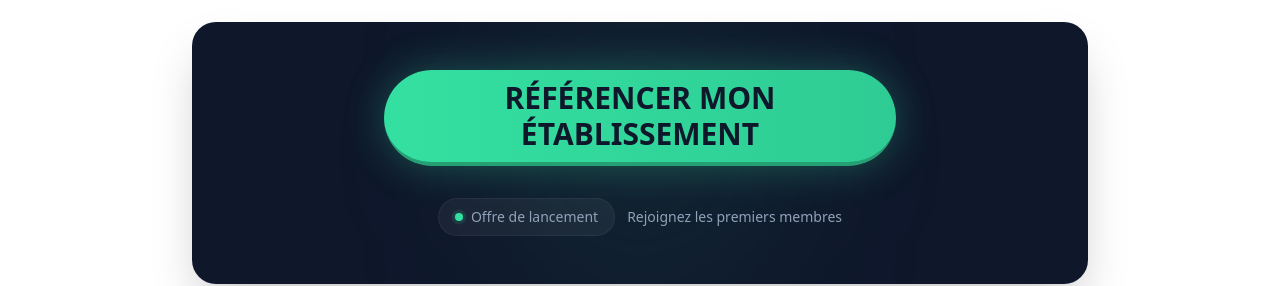
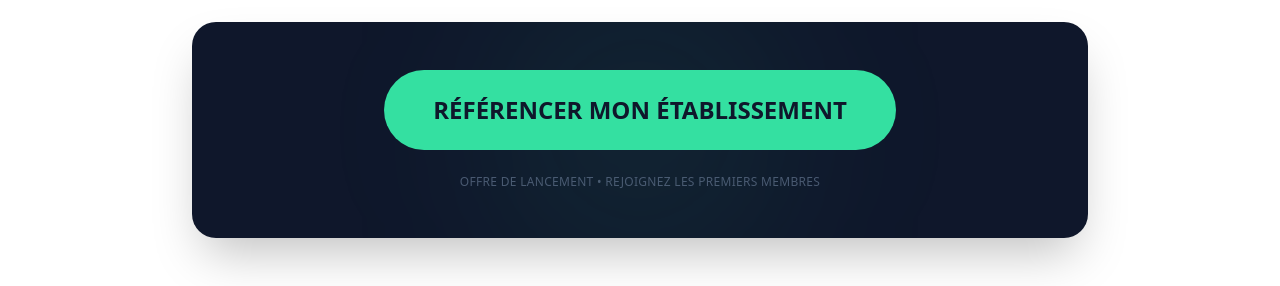
Before and after one commit to Jerome2024-net/fivezone, a Next.js app: page / in a window 1280 px wide. Shown: the part 1046-1332 px from the top of the page. Built offline with nearby package versions, Linux system fonts and the light colour scheme; no server answers; the database is empty.

Commit message:
style: revert to clean flat design for homepage CTA

```diff
--- a/src/app/page.tsx
+++ b/src/app/page.tsx
@@ -95,21 +95,14 @@ export default async function Home() {
                 <div className="absolute top-1/2 left-1/2 -translate-x-1/2 -translate-y-1/2 w-64 h-64 bg-[#34E0A1]/10 blur-[100px] rounded-full pointer-events-none"></div>
 
                 <div className="relative z-10 w-full max-w-lg">
-                    <Link href="/pricing" className="w-full block group">
-                        <Button className="w-full h-auto py-6 md:py-0 md:h-24 bg-gradient-to-r from-[#34E0A1] to-[#2ecc94] hover:to-[#24b07d] text-slate-900 font-black rounded-3xl md:rounded-full text-xl md:text-3xl shadow-[0_0_40px_rgba(52,224,161,0.3)] hover:shadow-[0_0_60px_rgba(52,224,161,0.5)] transition-all transform group-hover:-translate-y-1 whitespace-normal border-b-4 border-[#25a075] active:border-b-0 active:translate-y-1">
+                    <Link href="/pricing" className="w-full block">
+                        <Button className="w-full h-auto py-5 md:py-0 md:h-20 bg-[#34E0A1] hover:bg-[#2cbe89] text-slate-900 font-black rounded-full text-xl md:text-2xl shadow-none hover:opacity-90 transition-all transform hover:-translate-y-1 whitespace-normal">
                             RÉFÉRENCER MON ÉTABLISSEMENT
                         </Button>
                     </Link>
-                    <div className="mt-8 flex flex-col md:flex-row items-center justify-center gap-3 text-slate-400 text-sm font-medium">
-                        <span className="flex items-center gap-2 bg-white/5 px-4 py-2 rounded-full border border-white/5">
-                            <span className="relative flex h-2 w-2">
-                                <span className="animate-ping absolute inline-flex h-full w-full rounded-full bg-[#34E0A1] opacity-75"></span>
-                                <span className="relative inline-flex rounded-full h-2 w-2 bg-[#34E0A1]"></span>
-                            </span>
-                            Offre de lancement
-                        </span>
-                        <span>Rejoignez les premiers membres</span>
-                    </div>
+                    <p className="text-slate-500 text-sm mt-6 font-medium tracking-wide uppercase text-xs opacity-70">
+                         Offre de lancement • Rejoignez les premiers membres
+                    </p>
                 </div>
              </div>
           </div>
```
